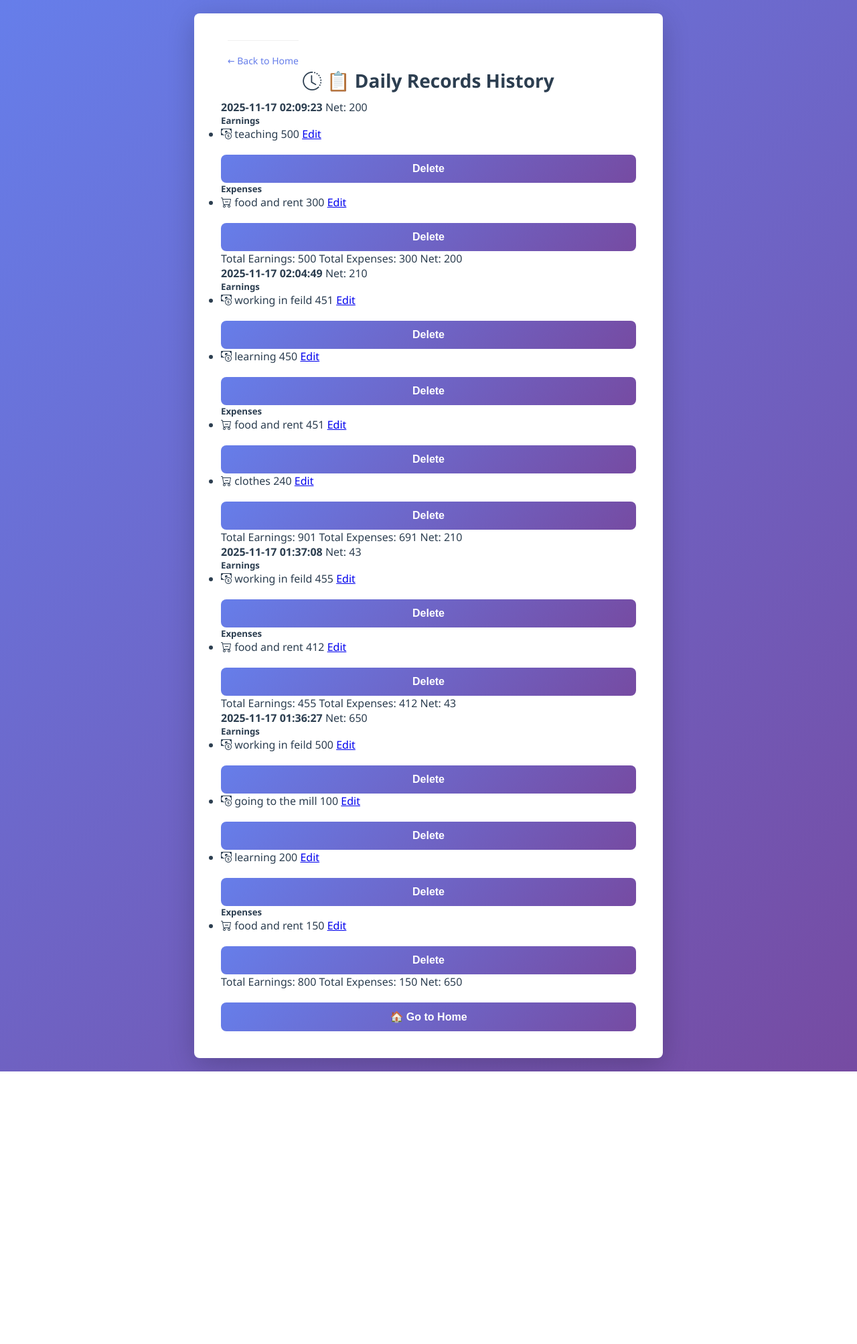
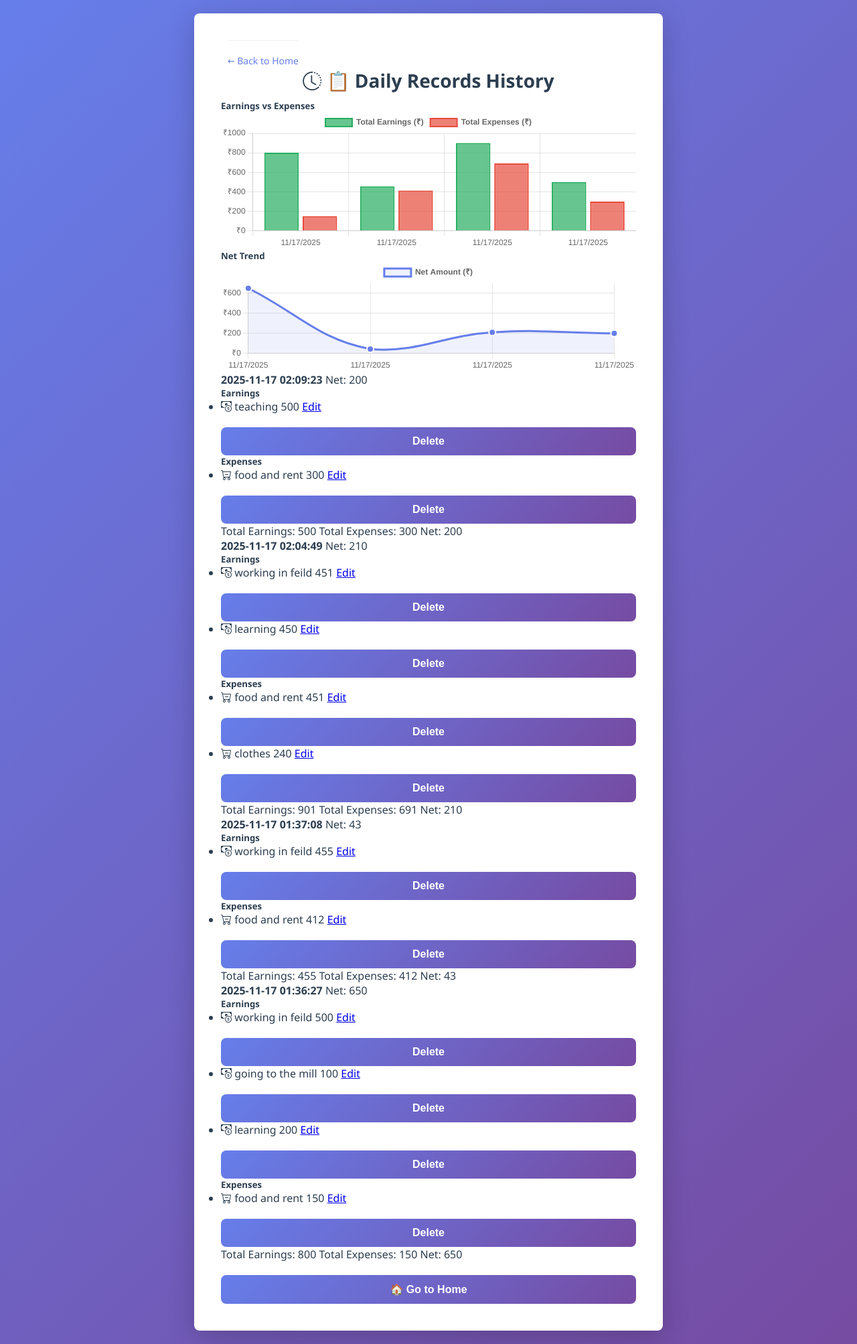
Before and after one commit to ksunilkushwaha/New-folder--5-, a Flask app: page /history in a window 1280 px wide. Shown: the whole page at 67% size. Before the commit the page ends 1600 px from the top, so only its background shows below. Run offline with Flask 3, Linux system fonts and the light colour scheme; a user stored in the database is signed in; data comes from the database, SQL or seed files in the repository.

Commit message:
add the chart fiture

```diff
--- a/requirements.txt
+++ b/requirements.txt
@@ -2,3 +2,4 @@ Flask==2.3.3
 Werkzeug==2.3.7
 gunicorn==21.2.0
 flask-login==0.6.3
+# Chart.js is a client-side library included via CDN in templates (no pip package)
--- a/templates/history.html
+++ b/templates/history.html
@@ -14,6 +14,26 @@
         <h1 class="mb-4"><i class="bi bi-clock-history"></i> 📋 Daily Records History</h1>
 
         {% if records %}
+            <!-- Charts Section -->
+            <div class="row mb-4">
+                <div class="col-12">
+                    <div class="card mb-3">
+                        <div class="card-body">
+                            <h5 class="card-title">Earnings vs Expenses</h5>
+                            <canvas id="comparisonChart" height="100"></canvas>
+                        </div>
+                    </div>
+                </div>
+                <div class="col-12">
+                    <div class="card mb-3">
+                        <div class="card-body">
+                            <h5 class="card-title">Net Trend</h5>
+                            <canvas id="earningsChart" height="80"></canvas>
+                        </div>
+                    </div>
+                </div>
+            </div>
+
             <div class="row">
                 {% for record in records %}
                 <div class="col-md-6 mb-4">
```
